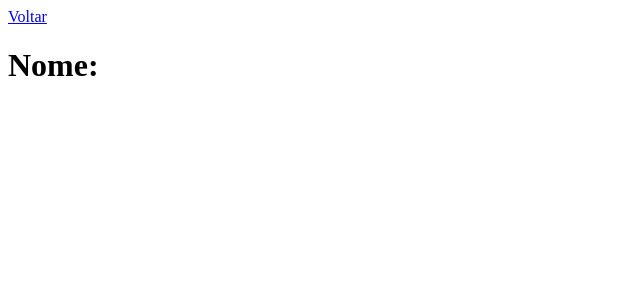
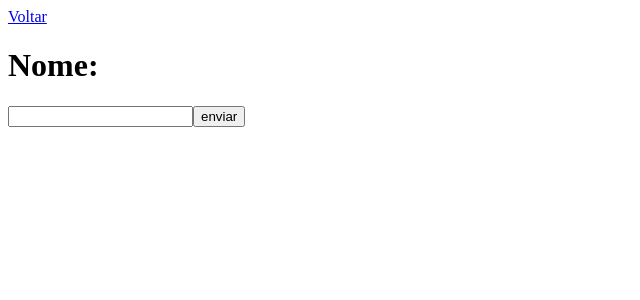
Before and after one commit to Patrikmagalhaes/conselhos_frontend, a React (Vite) app: page /chat in a window 1280 px wide. Shown: the top 300 px of the page, without its empty margins (0-640 px from the left). Built offline with nearby package versions, Linux system fonts and the light colour scheme.

Commit message:
feat(screens) add form

```diff
--- /dev/null
+++ b/src/screens/Chat/FormMessage.tsx
@@ -0,0 +1,15 @@
+export const FormMessage = () => {
+    const sendMessage = (e: React.FormEvent<HTMLFormElement>) => {
+        e.preventDefault()
+    }
+    return (
+        <>
+
+            <form onSubmit={sendMessage} action="">
+                <input type="text" />
+                <button type="submit" >enviar</button>
+            </form>
+
+        </>
+    )
+}
--- a/src/screens/Chat/index.tsx
+++ b/src/screens/Chat/index.tsx
@@ -1,13 +1,16 @@
 import { Link, useSearchParams } from "react-router-dom"
+import { FormMessage } from "./FormMessage"
 
 function Chat() {
     const [params] = useSearchParams()
     const personagem = params.get('personagem')
 
+
     return (
         <>
             <Link to={"/"}>Voltar</Link>
             <h1>Nome: {personagem}</h1>
+            <FormMessage />
         </>
 
     )
```
